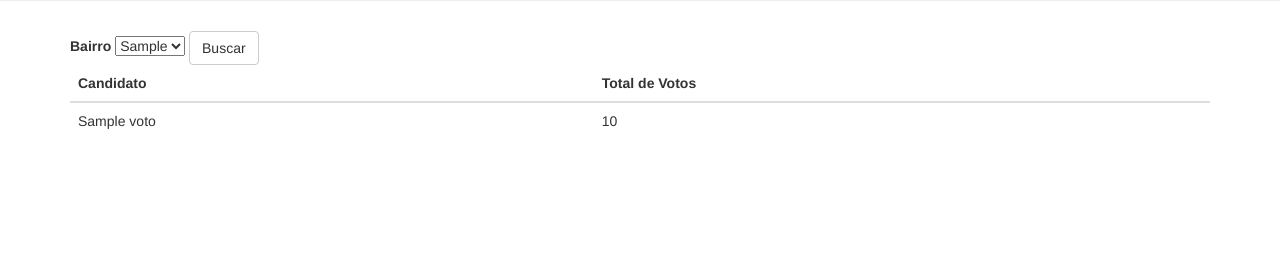
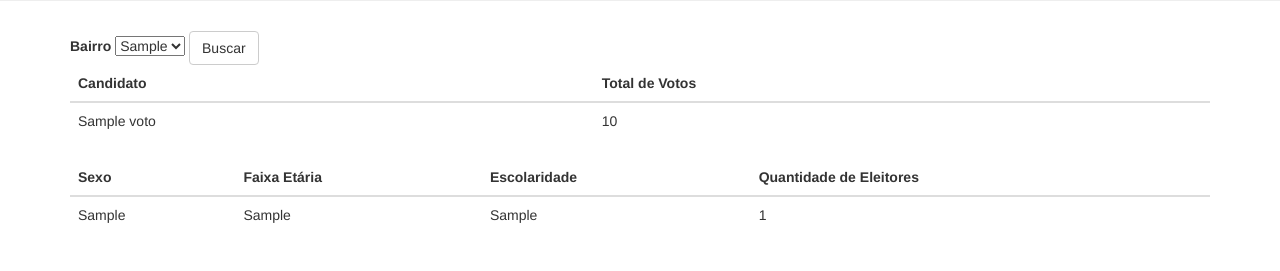
Before and after one commit to rg3915/maratona-intercon2016, a Django app: template maratona_intercon2016/core/templates/index.html in a window 1280 px wide. Shown: the part 244-515 px from the top of the page. Run offline with Django 3.2, Linux system fonts and the light colour scheme; the template is opened without the code that fills it: values that come from a table or form of the project are taken from there, others are empty; tables that the repository leaves empty hold one stand-in row (values such as "Sample post"); parts of the project's set-up code (start-up, migrations or seed data) failed here and were passed over; some libraries are stand-ins or nearby versions.

Commit message:
Exibição de dados dos Eleitores

```diff
--- a/maratona_intercon2016/core/templates/index.html
+++ b/maratona_intercon2016/core/templates/index.html
@@ -53,4 +53,28 @@
         </table>
     </div>
 
+    <div id="eleitores_bairro">
+        <table class="table">
+            <thead>
+                <tr>
+                    <th>Sexo</th>
+                    <th>Faixa Etária</th>
+                    <th>Escolaridade</th>
+                    <th>Quantidade de Eleitores</th>
+                </tr>
+            </thead>
+            <tbody>
+                {% if eleitores %}
+                    {% for eleitor in eleitores %}
+                        <tr>
+                            <td>{{ eleitor.sexo }}</td>
+                            <td>{{ eleitor.faixa_etaria }}</td>
+                            <td>{{ eleitor.grau_de_escolaridade }}</td>
+                            <td>{{ eleitor.qtd_eleitores_no_perfil }}</td>
+                        </tr>
+                    {% endfor %}
+                {% endif %}
+            </tbody>
+        </table>
+    </div>
 {% endblock %}
--- a/maratona_intercon2016/core/views.py
+++ b/maratona_intercon2016/core/views.py
@@ -1,12 +1,14 @@
 from django.shortcuts import render
-from .models import Bairro, Voto
+from .models import Bairro, Voto, Eleitor
 
 
 def index(request):
     votos = ''
+    eleitores = ''
     bairros = Bairro.objects.all()
     q = request.GET.get('bairro')
     if q:
         votos = Voto.objects.filter(zona__bairro=q).order_by('-total_votos')
-    context = {'bairros': bairros, 'votos': votos}
+        eleitores = Eleitor.objects.filter(zona__bairro=q).order_by('-qtd_eleitores_no_perfil')
+    context = {'bairros': bairros, 'votos': votos, 'eleitores': eleitores}
     return render(request, 'index.html', context)
```
